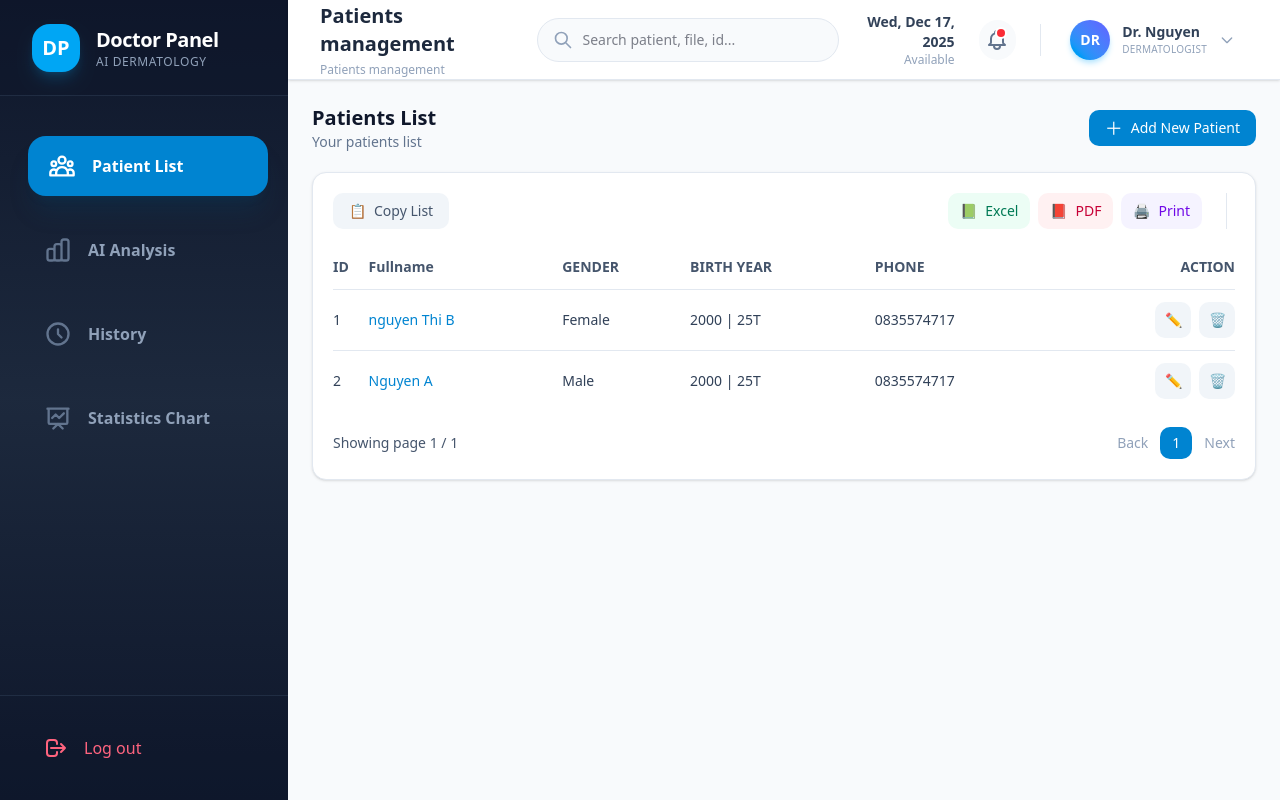
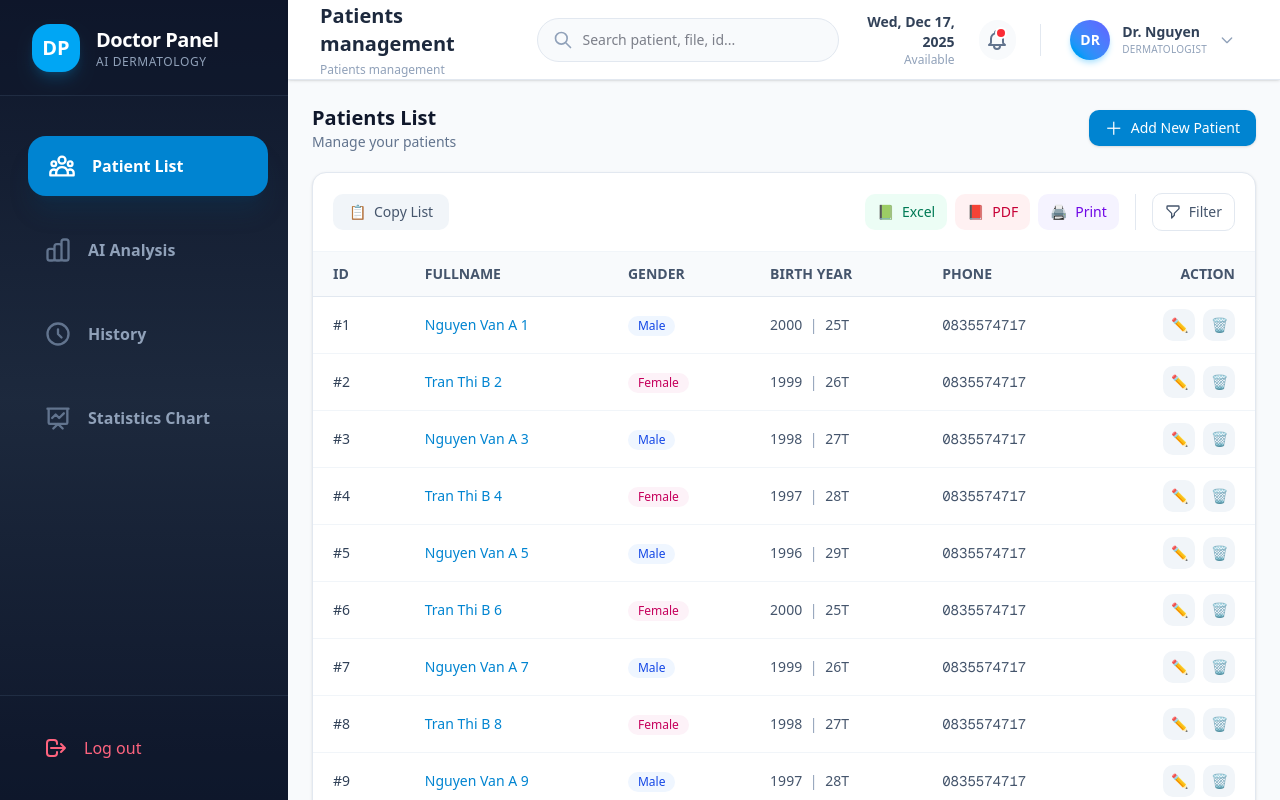
Before and after one commit to nguyenthiyenly0407/A-Leakage-Aware-Deep-Learning-Framework-for-Reliable-Chest-X-ray-Classification-frontend, a Next.js app: page /dashboard in a window 1280 px wide. Built offline with nearby package versions, Linux system fonts and the light colour scheme.

Commit message:
fix UI patient

```diff
--- a/src/features/dashboard/patient.tsx
+++ b/src/features/dashboard/patient.tsx
@@ -1,6 +1,6 @@
 "use client";
 
-import { useMemo, useState } from "react";
+import { useMemo, useState, useEffect } from "react";
 import LeftSidebar from "@/features/sidebar/LeftSidebar";
 import TopBar from "@/features/sidebar/TopBar";
 
@@ -10,50 +10,49 @@ type PatientRow = {
   gender: "Male" | "Female";
   birthYear: number;
   phone: string;
-
 };
 
-const mockPatients: PatientRow[] = [
-  {
-    id: 1,
-    fullName: "nguyen Thi B",
-    gender: "Female",
-    birthYear: 2000,
+// Mock data nhiều dòng để test phân trang
+const mockPatients: PatientRow[] = Array.from({ length: 45 }).map((_, i) => ({
+  id: i + 1,
+  fullName: i % 2 === 0 ? `Nguyen Van A ${i + 1}` : `Tran Thi B ${i + 1}`,
+  gender: i % 2 === 0 ? "Male" : "Female",
+  birthYear: 2000 - (i % 5),
   phone: "0835574717",
+}));
 
-  },
-
-  {
-    id: 2,
-    fullName: "Nguyen A",
-    gender: "Male",
-    birthYear: 2000,
-    phone: "0835574717"
-
-  }
-];
+const ITEMS_PER_PAGE = 10;
 
 export default function Patient() {
   const [open, setOpen] = useState(false);
   const [keyword, setKeyword] = useState("");
+  const [currentPage, setCurrentPage] = useState(1);
 
   // form state (modal)
   const [fullName, setFullName] = useState("");
   const [gender, setGender] = useState<"Nam" | "Nữ">("Nam");
   const [birthYear, setBirthYear] = useState("2000");
-  const [address, setAddress] = useState("");
   const [phone, setPhone] = useState("");
-  const [cccd, setCccd] = useState("");
-  const [history, setHistory] = useState("");
 
+  // 1. Lọc dữ liệu theo từ khóa
   const filtered = useMemo(() => {
     const k = keyword.trim().toLowerCase();
     if (!k) return mockPatients;
     return mockPatients.filter((p) =>
-      [p.id, p.fullName, p.phone].some((x) =>
-        String(x).toLowerCase().includes(k)
-      )
+      [p.id, p.fullName, p.phone].some((x) => String(x).toLowerCase().includes(k))
     );
+  }, [keyword]);
+
+  // 2. Tính toán phân trang
+  const totalPages = Math.ceil(filtered.length / ITEMS_PER_PAGE);
+  const paginatedData = useMemo(() => {
+    const start = (currentPage - 1) * ITEMS_PER_PAGE;
+    return filtered.slice(start, start + ITEMS_PER_PAGE);
+  }, [filtered, currentPage]);
+
+  // Reset về trang 1 khi search thay đổi
+  useEffect(() => {
+    setCurrentPage(1);
   }, [keyword]);
 
   const closeModal = () => setOpen(false);
@@ -62,20 +61,15 @@ export default function Patient() {
     setFullName("");
     setGender("Nam");
     setBirthYear("2000");
-    setAddress("");
     setPhone("");
-    setCccd("");
-    setHistory("");
   };
 
   const handleSubmitAdd = () => {
-    // UI only: sau này nối POST /patients
-    // validate tối thiểu giống form hình
-    if (!fullName.trim() || !birthYear.trim() || !address.trim()) {
-      alert("Vui lòng nhập: Họ & Tên, Ngày sinh, Địa chỉ");
+    if (!fullName.trim() || !birthYear.trim()) {
+      alert("Vui lòng nhập đầy đủ thông tin");
       return;
     }
-    alert("OK (UI). Sau bước này mình sẽ nối API POST /patients cho bạn.");
+    alert("Thêm thành công (UI only)");
     closeModal();
     resetForm();
   };
@@ -85,39 +79,40 @@ export default function Patient() {
       <LeftSidebar />
 
       <div className="flex-1 flex flex-col min-w-0">
+        {/* TopBar đã có logic hiển thị ngày giờ bên trong */}
         <TopBar />
 
         <main className="flex-1 p-6 bg-slate-50 overflow-y-auto">
           {/* Page header */}
           <div className="flex items-center justify-between mb-5">
             <div>
-              <h1 className="text-xl font-semibold text-slate-900">
-                Patients List
-              </h1>
-              <p className="text-sm text-slate-500">Your patients list</p>
+              <h1 className="text-xl font-semibold text-slate-900">Patients List</h1>
+              <p className="text-sm text-slate-500">Manage your patients</p>
             </div>
 
             <button
               onClick={() => setOpen(true)}
-              className="inline-flex items-center gap-2 rounded-lg bg-sky-600 px-4 py-2 text-white text-sm font-medium hover:bg-sky-700"
+              className="inline-flex items-center gap-2 rounded-lg bg-sky-600 px-4 py-2 text-white text-sm font-medium hover:bg-sky-700 shadow-sm transition-all active:scale-95"
             >
               <span className="text-lg leading-none">＋</span>
               Add New Patient
             </button>
           </div>
 
-          {/* Card */}
-          <div className="rounded-xl border bg-white shadow-sm">
-            <div className="p-5">
-              <div className="flex items-center justify-between gap-4 flex-wrap">
+          {/* Card Table */}
+          <div className="rounded-xl border bg-white shadow-sm flex flex-col">
 
-                <div>
+            {/* --- Table Toolbar --- */}
+            <div className="p-5 border-b border-slate-100 flex items-center justify-between gap-4 flex-wrap">
+              {/* Left: Copy */}
               <button className="flex items-center gap-2 rounded-lg bg-slate-100 px-4 py-2 text-sm font-medium text-slate-600 hover:bg-slate-200 hover:text-slate-900 transition-colors">
                 <span>📋</span>
                 <span>Copy List</span>
               </button>
-                </div>
-               <div className="flex items-center gap-2 mr-2 border-r pr-4 border-slate-200">
+
+              {/* Right: Actions */}
+              <div className="flex items-center gap-2">
+                 <div className="flex items-center gap-2 border-r pr-4 mr-2 border-slate-200">
                     <button className="flex items-center gap-2 rounded-lg bg-emerald-50 px-3 py-2 text-sm font-medium text-emerald-700 hover:bg-emerald-100 transition-colors">
                       <span>📗</span>
                       <span className="hidden sm:inline">Excel</span>
@@ -130,53 +125,69 @@ export default function Patient() {
                       <span>🖨️</span>
                       <span className="hidden sm:inline">Print</span>
                     </button>
-                <div/>
                  </div>
 
+                 {/* Filter Button (Thay thế search cũ) */}
+                 <button className="flex items-center gap-2 rounded-lg border border-slate-200 bg-white px-3 py-2 text-sm font-medium text-slate-600 hover:border-sky-300 hover:text-sky-600 transition-colors">
+                    <svg className="w-4 h-4" fill="none" stroke="currentColor" viewBox="0 0 24 24"><path strokeLinecap="round" strokeLinejoin="round" strokeWidth="2" d="M3 4a1 1 0 011-1h16a1 1 0 011 1v2.586a1 1 0 01-.293.707l-6.414 6.414a1 1 0 00-.293.707V17l-4 4v-6.586a1 1 0 00-.293-.707L3.293 7.293A1 1 0 013 6.586V4z"></path></svg>
+                    <span>Filter</span>
+                 </button>
+              </div>
             </div>
 
-              {/* Table */}
-              <div className="mt-4 overflow-x-auto">
-                <table className="w-full text-sm">
-                  <thead>
-                    <tr className="text-slate-600">
-                      <th className="text-left font-semibold py-3 border-b">ID</th>
-                      <th className="text-left font-semibold py-3 border-b">Fullname</th>
-                      <th className="text-left font-semibold py-3 border-b">GENDER</th>
-                      <th className="text-left font-semibold py-3 border-b">BIRTH YEAR</th>
-                      <th className="text-left font-semibold py-3 border-b">PHONE</th>
-                      <th className="text-right font-semibold py-3 border-b">ACTION</th>
+            {/* --- Table Content --- */}
+            <div className="overflow-x-auto">
+              <table className="w-full text-sm text-left">
+                <thead className="bg-slate-50 text-slate-600 font-medium">
+                  <tr>
+                    <th className="px-5 py-3 border-b">ID</th>
+                    <th className="px-5 py-3 border-b">FULLNAME</th>
+                    <th className="px-5 py-3 border-b">GENDER</th>
+                    <th className="px-5 py-3 border-b">BIRTH YEAR</th>
+                    <th className="px-5 py-3 border-b">PHONE</th>
+                    <th className="px-5 py-3 border-b text-right">ACTION</th>
                   </tr>
                 </thead>
-                  <tbody>
-                    {filtered.map((p) => (
-                      <tr key={p.id} className="border-b last:border-b-0">
-                        <td className="py-3 text-slate-700">{p.id}</td>
-                        <td className="py-3">
+                <tbody className="divide-y divide-slate-100">
+                  {paginatedData.map((p) => (
+                    <tr key={p.id} className="hover:bg-slate-50/80 transition-colors">
+                      <td className="px-5 py-3 text-slate-700 font-medium">#{p.id}</td>
+                      <td className="px-5 py-3">
                         <button className="text-sky-600 hover:underline font-medium">
                           {p.fullName}
                         </button>
                       </td>
-                        <td className="py-3 text-slate-700">{p.gender}</td>
-                        <td className="py-3 text-slate-700">{p.birthYear} | 25T</td>
-                        <td className="py-3 text-slate-700">{p.phone}</td>
-
-                        <td className="py-3">
+                      <td className="px-5 py-3">
+                        <span className={`inline-flex items-center px-2.5 py-0.5 rounded-full text-xs font-medium ${
+                            p.gender === 'Male' ? 'bg-blue-50 text-blue-700' : 'bg-pink-50 text-pink-700'
+                        }`}>
+                            {p.gender}
+                        </span>
+                      </td>
+                      <td className="px-5 py-3 text-slate-600">
+                        {p.birthYear} <span className="text-slate-400 mx-1">|</span> {2025 - p.birthYear}T
+                      </td>
+                      <td className="px-5 py-3 text-slate-600 font-mono">{p.phone}</td>
+                      <td className="px-5 py-3 text-right">
                         <div className="flex justify-end gap-2">
-                            <button className="h-9 w-9 rounded-lg bg-slate-100 hover:bg-slate-200">
+                          <button className="h-8 w-8 rounded-lg bg-slate-100 text-slate-500 hover:bg-sky-100 hover:text-sky-600 flex items-center justify-center transition-colors">
                             ✏️
                           </button>
-                            <button className="h-9 w-9 rounded-lg bg-slate-100 hover:bg-slate-200">
+                          <button className="h-8 w-8 rounded-lg bg-slate-100 text-slate-500 hover:bg-rose-100 hover:text-rose-600 flex items-center justify-center transition-colors">
                             🗑️
                           </button>
                         </div>
                       </td>
                     </tr>
                   ))}
-                    {filtered.length === 0 && (
+
+                  {paginatedData.length === 0 && (
                     <tr>
-                        <td colSpan={8} className="py-10 text-center text-slate-500">
-                            No patients found.
+                      <td colSpan={6} className="py-12 text-center text-slate-400">
+                        <div className="flex flex-col items-center gap-2">
+                            <span className="text-2xl">🔍</span>
+                            <span>No patients found matching your search.</span>
+                        </div>
                       </td>
                     </tr>
                   )}
@@ -184,129 +195,88 @@ export default function Patient() {
               </table>
             </div>
 
-              {/* Pagination mock */}
-              <div className="mt-4 flex items-center justify-between text-sm text-slate-600">
-                <span>Showing page 1 / 1</span>
-                <div className="flex items-center gap-3">
-                  <button className="text-slate-400">Back</button>
-                  <span className="inline-flex h-8 w-8 items-center justify-center rounded-lg bg-sky-600 text-white">
-                    1
+            {/* --- Pagination Footer --- */}
+            <div className="px-5 py-4 border-t border-slate-100 flex items-center justify-between">
+              <span className="text-sm text-slate-500">
+                Showing page <span className="font-semibold text-slate-900">{currentPage}</span> of <span className="font-semibold text-slate-900">{totalPages || 1}</span>
               </span>
-                  <button className="text-slate-400">Next</button>
+
+              <div className="flex items-center gap-2">
+                <button
+                    onClick={() => setCurrentPage(p => Math.max(1, p - 1))}
+                    disabled={currentPage === 1}
+                    className="px-3 py-1.5 rounded-lg border border-slate-200 text-sm font-medium text-slate-600 hover:bg-slate-50 disabled:opacity-50 disabled:cursor-not-allowed transition-colors"
+                >
+                    Back
+                </button>
+
+                {/* Page Numbers */}
+                <div className="hidden sm:flex items-center gap-1">
+                    {Array.from({ length: totalPages || 1 }, (_, i) => i + 1).map(page => (
+                        <button
+                            key={page}
+                            onClick={() => setCurrentPage(page)}
+                            className={`h-8 w-8 rounded-lg text-sm font-medium transition-colors ${
+                                currentPage === page
+                                ? 'bg-sky-600 text-white'
+                                : 'text-slate-600 hover:bg-slate-100'
+                            }`}
+                        >
+                            {page}
+                        </button>
+                    ))}
+                </div>
+
+                <button
+                    onClick={() => setCurrentPage(p => Math.min(totalPages, p + 1))}
+                    disabled={currentPage === totalPages || totalPages === 0}
+                    className="px-3 py-1.5 rounded-lg bg-sky-600 text-white text-sm font-medium hover:bg-sky-700 disabled:opacity-50 disabled:cursor-not-allowed transition-colors"
+                >
+                    Next
+                </button>
               </div>
             </div>
-            </div>
+
           </div>
         </main>
       </div>
 
-      {/* Modal add patient */}
+      {/* Modal add patient (Giữ nguyên như cũ) */}
       {open && (
         <div className="fixed inset-0 z-50">
-          {/* overlay */}
-          <div
-            className="absolute inset-0 bg-black/40"
-            onClick={closeModal}
-          />
-
+          <div className="absolute inset-0 bg-black/40 backdrop-blur-sm" onClick={closeModal} />
           <div className="absolute inset-0 flex items-center justify-center p-4">
-            <div className="w-full max-w-2xl rounded-xl bg-white shadow-xl border">
-              {/* header */}
+            <div className="w-full max-w-2xl rounded-xl bg-white shadow-2xl border animate-in zoom-in-95 duration-200">
               <div className="flex items-center justify-between px-6 py-4 border-b">
-                <div className="text-lg font-semibold">Add new patient</div>
-                <button
-                  onClick={closeModal}
-                  className="h-9 w-9 rounded-lg hover:bg-slate-100 text-slate-600"
-                >
-                  ✕
-                </button>
+                <div className="text-lg font-semibold text-slate-800">Add New Patient</div>
+                <button onClick={closeModal} className="h-8 w-8 rounded-full hover:bg-slate-100 text-slate-500 flex items-center justify-center transition-colors">✕</button>
               </div>
-
-              {/* body */}
-              <div className="px-6 py-5 grid grid-cols-2 gap-4">
-                {/* Họ tên */}
+              <div className="px-6 py-6 grid grid-cols-2 gap-5">
                 <div className="col-span-2">
-                  <label className="text-sm font-medium text-slate-700">
-                    Full name <span className="text-red-500">*</span>
-                  </label>
-                  <input
-                    value={fullName}
-                    onChange={(e) => setFullName(e.target.value)}
-                    className="mt-2 h-10 w-full rounded-lg border bg-slate-50 px-3 text-sm outline-none focus:ring-2 focus:ring-sky-200"
-                    placeholder="Nguyễn Văn A"
-                  />
+                  <label className="block text-sm font-medium text-slate-700 mb-1">Full Name <span className="text-red-500">*</span></label>
+                  <input value={fullName} onChange={(e) => setFullName(e.target.value)} className="w-full h-10 rounded-lg border-slate-300 border px-3 text-sm focus:ring-2 focus:ring-sky-200 outline-none transition-shadow" placeholder="Ex: Nguyen Van A" />
                 </div>
-
-                {/* Giới tính */}
                 <div>
-                  <label className="text-sm font-medium text-slate-700">
-                    Gender <span className="text-red-500">*</span>
-                  </label>
-                  <select
-                    value={gender}
-                    onChange={(e) => setGender(e.target.value as any)}
-                    className="mt-2 h-10 w-full rounded-lg border bg-slate-50 px-3 text-sm outline-none focus:ring-2 focus:ring-sky-200"
-                  >
+                  <label className="block text-sm font-medium text-slate-700 mb-1">Gender</label>
+                  <select value={gender} onChange={(e) => setGender(e.target.value as any)} className="w-full h-10 rounded-lg border-slate-300 border px-3 text-sm focus:ring-2 focus:ring-sky-200 outline-none">
                     <option value="Nam">Male</option>
                     <option value="Nữ">Female</option>
                   </select>
                 </div>
-
-                {/* Năm sinh */}
                 <div>
-                  <label className="text-sm font-medium text-slate-700">
-                    Birth year <span className="text-red-500">*</span>
-                  </label>
-                  <select
-                    value={birthYear}
-                    onChange={(e) => setBirthYear(e.target.value)}
-                    className="mt-2 h-10 w-full rounded-lg border bg-slate-50 px-3 text-sm outline-none focus:ring-2 focus:ring-sky-200"
-                  >
-                    {Array.from({ length: 60 }, (_, i) => `${2025 - i}`).map(
-                      (y) => (
-                        <option key={y} value={y}>
-                          {y}
-                        </option>
-                      )
-                    )}
+                  <label className="block text-sm font-medium text-slate-700 mb-1">Birth Year</label>
+                  <select value={birthYear} onChange={(e) => setBirthYear(e.target.value)} className="w-full h-10 rounded-lg border-slate-300 border px-3 text-sm focus:ring-2 focus:ring-sky-200 outline-none">
+                    {Array.from({ length: 80 }, (_, i) => `${2025 - i}`).map((y) => <option key={y} value={y}>{y}</option>)}
                   </select>
                 </div>
-
-                {/* Điện thoại */}
-                <div>
-                  <label className="text-sm font-medium text-slate-700">
-                    Phone number
-                  </label>
-                  <input
-                    value={phone}
-                    onChange={(e) => setPhone(e.target.value)}
-                    className="mt-2 h-10 w-full rounded-lg border bg-slate-50 px-3 text-sm outline-none focus:ring-2 focus:ring-sky-200"
-                    placeholder="0909123456"
-                  />
+                <div className="col-span-2">
+                  <label className="block text-sm font-medium text-slate-700 mb-1">Phone Number</label>
+                  <input value={phone} onChange={(e) => setPhone(e.target.value)} className="w-full h-10 rounded-lg border-slate-300 border px-3 text-sm focus:ring-2 focus:ring-sky-200 outline-none" placeholder="090..." />
                 </div>
-
-                {/* CCCD */}
-
               </div>
-
-              {/* footer */}
-              <div className="px-6 py-4 border-t flex items-center justify-center gap-3">
-                <button
-                  onClick={() => {
-                    closeModal();
-                    resetForm();
-                  }}
-                  className="h-10 rounded-lg px-6 bg-slate-100 text-slate-700 hover:bg-slate-200 text-sm font-medium"
-                >
-                  Cancel
-                </button>
-
-                <button
-                  onClick={handleSubmitAdd}
-                  className="h-10 rounded-lg px-6 bg-sky-600 text-white hover:bg-sky-700 text-sm font-medium"
-                >
-                  Add patient
-                </button>
+              <div className="px-6 py-4 border-t flex items-center justify-end gap-3 bg-slate-50 rounded-b-xl">
+                <button onClick={closeModal} className="px-5 py-2.5 rounded-lg text-slate-600 font-medium hover:bg-slate-200 transition-colors text-sm">Cancel</button>
+                <button onClick={handleSubmitAdd} className="px-5 py-2.5 rounded-lg bg-sky-600 text-white font-medium hover:bg-sky-700 transition-colors shadow-sm text-sm">Create Profile</button>
               </div>
             </div>
           </div>
```
Lines whose indentation alone changed are shown as unchanged.
